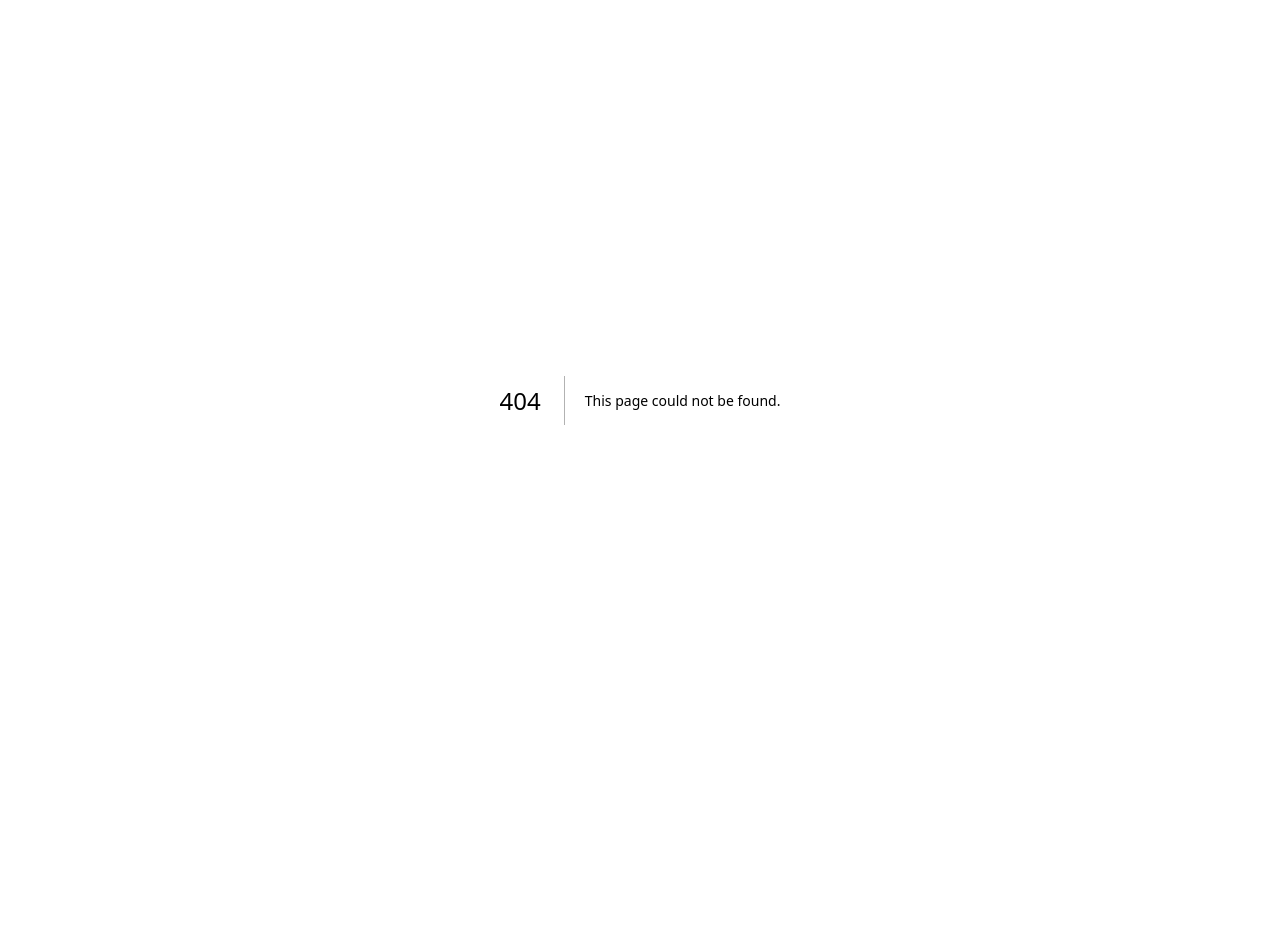
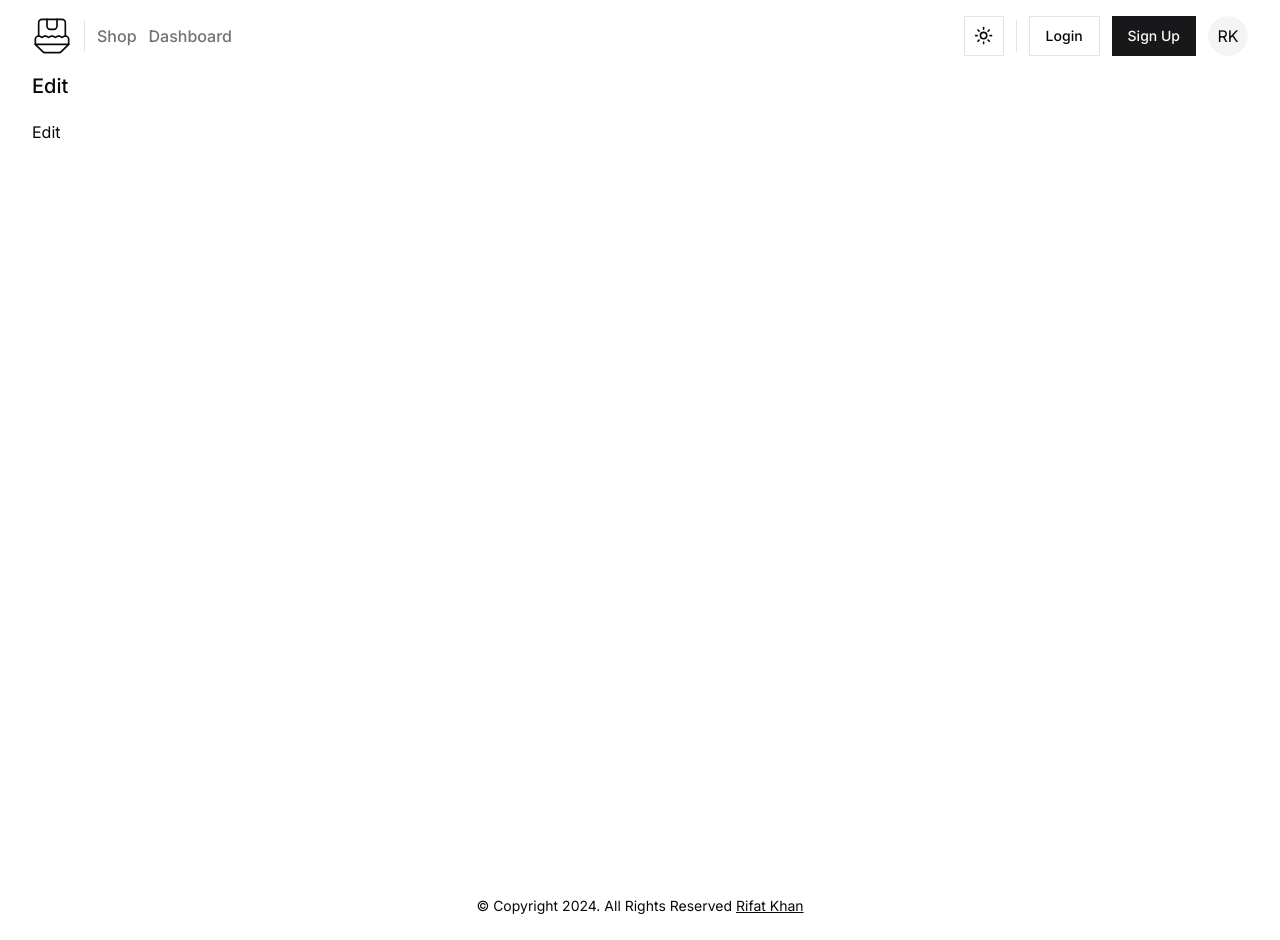
Before and after one commit to StepAsideLiL/front-mart, a Next.js app: page /product/edit/1 in a window 1280 px wide. Before the commit this address had no page. Before the commit the page ends 800 px from the top, so only its background shows below. Built offline with nearby package versions, Linux system fonts and the light colour scheme; a web font is replaced by a local one.

Commit message:
create edit product page

```diff
--- /dev/null
+++ b/app/(products)/product/edit/[id]/page.tsx
@@ -0,0 +1,16 @@
+import Main from "@/components/uis/main";
+import Title from "@/components/uis/title";
+
+const EditProductPage = () => {
+  return (
+    <Main variant={"xl"}>
+      <section>
+        <Title>Edit</Title>
+      </section>
+
+      <section>Edit</section>
+    </Main>
+  );
+};
+
+export default EditProductPage;
```
